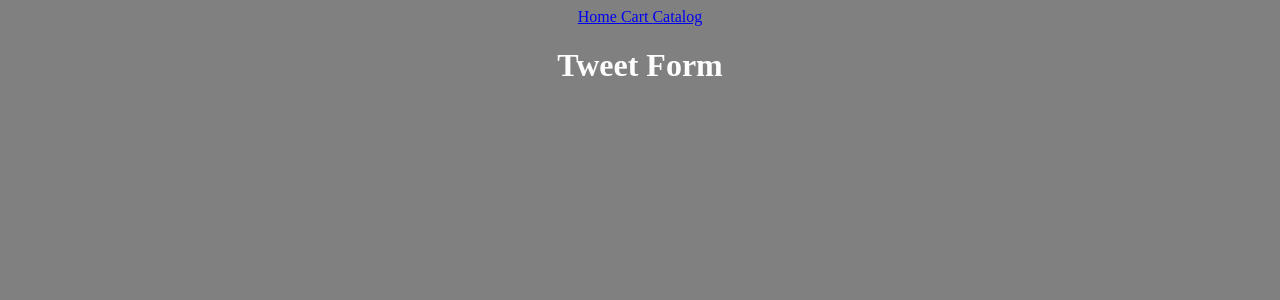
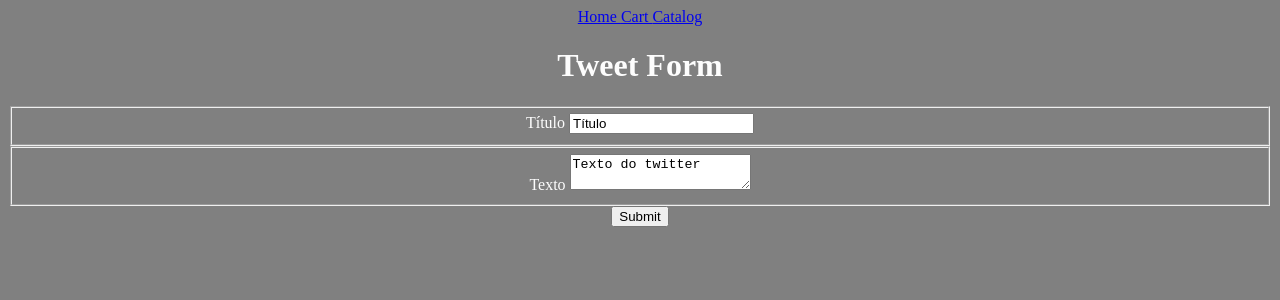
Before and after one commit to kayque-willy/react-ts-app, a React (Vite) app: page /edit in a window 1280 px wide. Shown: the top 300 px of the page. Built offline with nearby package versions, Linux system fonts and the light colour scheme.

Commit message:
Inicio da implementação do formulário de adição

```diff
--- a/src/pages/Home.tsx
+++ b/src/pages/Home.tsx
@@ -1,11 +1,11 @@
 import { useState } from "react";
 import { Tweet, TweetProps } from "../components/Tweet";
+import { useNavigate } from "react-router-dom";
 
 import "../assets/Button.css";
 
 function Home() {
   // Cria um array de string que representa os tweets
-  // const [tweets, setTweets] = useState<string[]>(["Tweet 1", "Tweet 2"]);
   const [tweets, setTweets] = useState<TweetProps[]>([
     {
       id: 1,
@@ -18,8 +18,11 @@ function Home() {
       text: "Texto do Tweet 2",
     },
   ]);
+  // const [tweets, setTweets] = useState<string[]>(["Tweet 1", "Tweet 2"]);
   // Constante de controle do número do tweet
   var [tweetNumber, setTweetNumber] = useState(2);
+  // Navegação
+  let navigate = useNavigate();
 
   function createTweet() {
     let newTweet = {
@@ -50,6 +53,10 @@ function Home() {
     }
   }
 
+  function goForm() {
+    navigate("/edit");
+  }
+
   // Renderiza a pagina
   return (
     <div>
@@ -65,7 +72,8 @@ function Home() {
         );
       })}
       <p>Fim da lista!</p>
-      <button className="buttonTweet" onClick={createTweet}>
+      {/* <button className="buttonTweet" onClick={createTweet}> */}
+      <button className="buttonTweet" onClick={goForm}>
         Adicionar Tweet
       </button>
     </div>
--- a/src/pages/TweetForm.tsx
+++ b/src/pages/TweetForm.tsx
@@ -1,35 +1,27 @@
+import { useNavigate } from "react-router-dom";
+
 export function TweetForm() {
-  // Renderiza a pagina
-  return <h1>Tweet Form</h1>;
+
+  let navigate = useNavigate();
+
+  function submit() {
+    navigate("/");
+  }
+
+  return (
+    <>
+      <h1>Tweet Form</h1>
+      <form onSubmit={submit}>
+        <fieldset>
+          <label>Título </label>
+          <input id="title" type="text" name="title" value="Título" />
+        </fieldset>
+        <fieldset>
+          <label>Texto </label>
+          <textarea id="text" name="text" value="Texto do twitter" />
+        </fieldset>
+        <input type="submit" value="Submit" />
+      </form>
+    </>
+  );
 }
-
-// class NameForm extends React.Component {
-//   constructor(props) {
-//     super(props);
-//     this.state = { value: "" };
-
-//     this.handleChange = this.handleChange.bind(this);
-//     this.handleSubmit = this.handleSubmit.bind(this);
-//   }
-
-//   handleChange(event) {
-//     this.setState({ value: event.target.value });
-//   }
-
-//   handleSubmit(event) {
-//     alert("A name was submitted: " + this.state.value);
-//     event.preventDefault();
-//   }
-
-//   render() {
-//     return (
-//       <form onSubmit={this.handleSubmit}>
-//         <label>
-//           Name:
-//           <textarea value={this.state.value} onChange={this.handleChange} />
-//         </label>
-//         <input type="submit" value="Submit" />
-//       </form>
-//     );
-//   }
-// }
```
